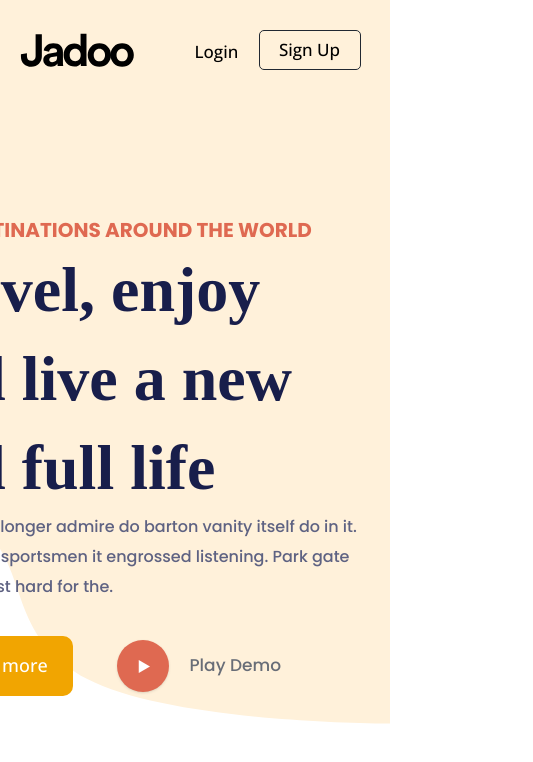
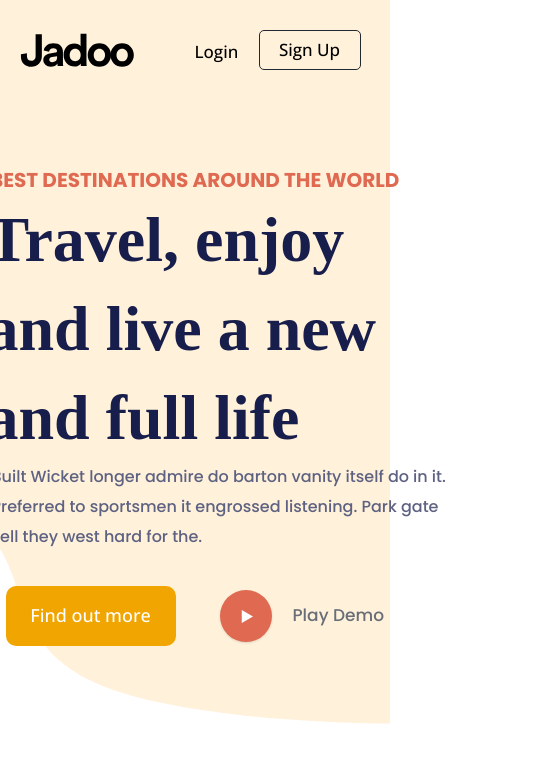
Before and after one commit to Bigbilly-github/landingPage, a React (Vite) app: page / in a window 390 px wide. Shown: the top 762 px of the page, 533 px wide, since content can reach past the window. Built offline with nearby package versions, Linux system fonts and the light colour scheme; a web font is replaced by a local one.

Commit message:
adding responsivenes to the hero section

```diff
--- a/src/components/hero.jsx
+++ b/src/components/hero.jsx
@@ -7,16 +7,16 @@ function Hero (){
 
     return(
         <>
-         <section  className="w-full h-auto flex justify-center sm:bg-[red] md:bg-[blue] lg:bg-[green] xl:bg-[orange] ">
-            <div className="w-[1200px] h-[764px]  flex items-center jus ml-[45px]">
-                <div className='w-[630px] h-[535px]'>
+         <section  className="w-full h-auto flex justify-center   ">
+            <div className="xl:w-[1200px] w-[100vw] h-[664px] flex md:flex-row items-center justify-center flex-col md:ml-[45px]">
+            <div className='w-[630px] h-[535px]   md:items-start flex  flex-col items-center md:ml-[20px] xl:ml-0'>
                         <p className='w-[410px] h-[30px] font-poppins font-bold text-[20px] tracking-normal text-[#DF6951]'>
                             BEST DESTINATIONS AROUND THE WORLD
                         </p>
-                        <h1 className='font-volx w-[477px] h-[267px] font-bold text-[64px] leading-[89px] text-[#181E4B]'>
+                        <h1 className='font-volx w-[477px] h-[267px] md:ml-0 ml-[60px] font-bold text-[64px] leading-[89px] text-[#181E4B]'>
                             Travel, enjoy and live a new and full life
                         </h1>
-                        <p className='font-poppins font-medium text-[16px] leading-[30px] w-[477px] h-[90] text-[#5E6282]'>
+                        <p className='font-poppins font-medium text-[16px] md:ml-0  ml-[50px] leading-[30px] sm:w-[477px] w-[457px] h-[90] text-[#5E6282]'>
                             Built Wicket longer admire do barton vanity itself do in it. Preferred to sportsmen it engrossed listening. Park gate sell they west hard for the.
                         </p>
                         <div className='flex mt-[34px] items-center'>
```
Also changed, not shown: src/index.css (+12 -3 lines).
